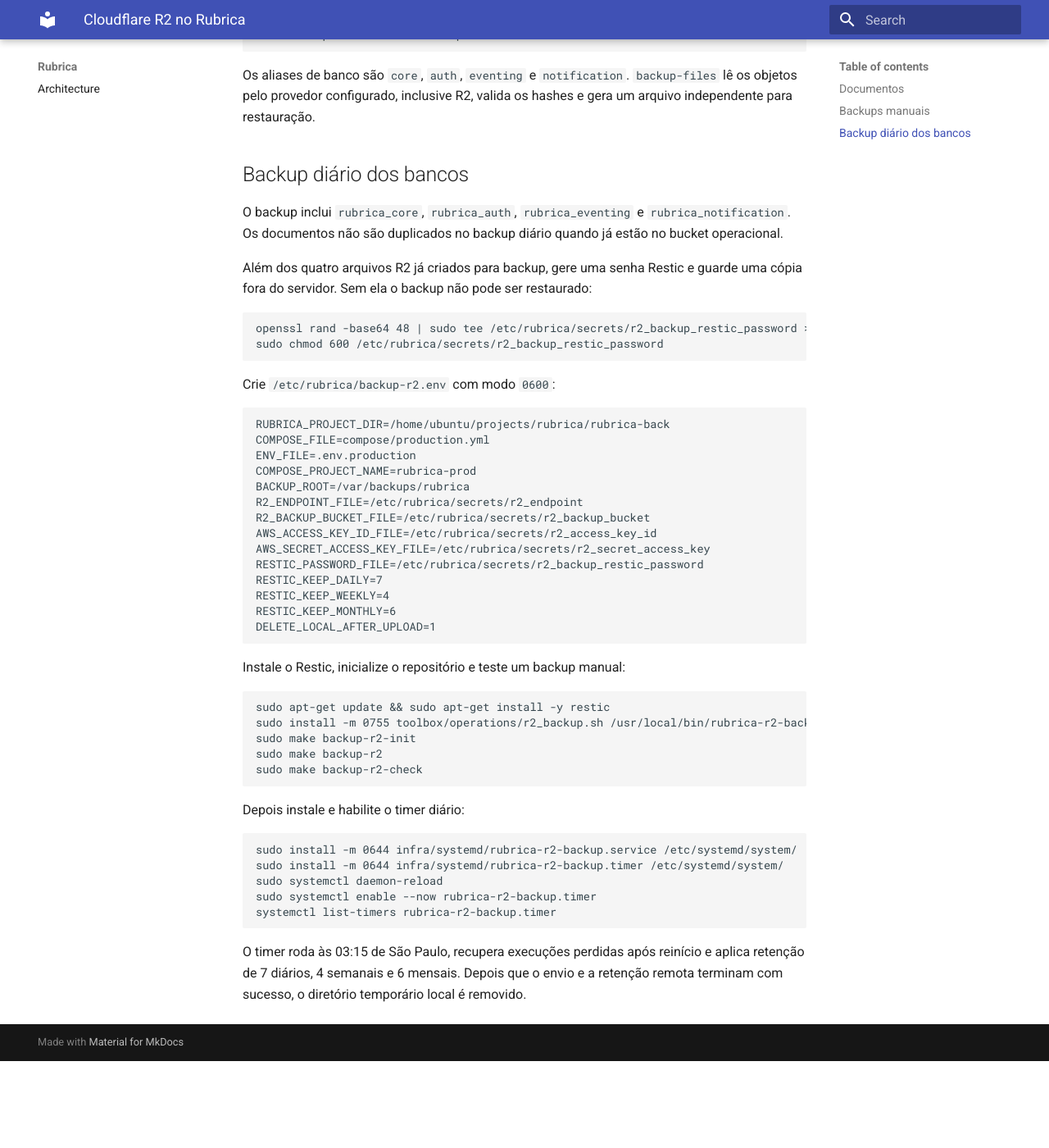
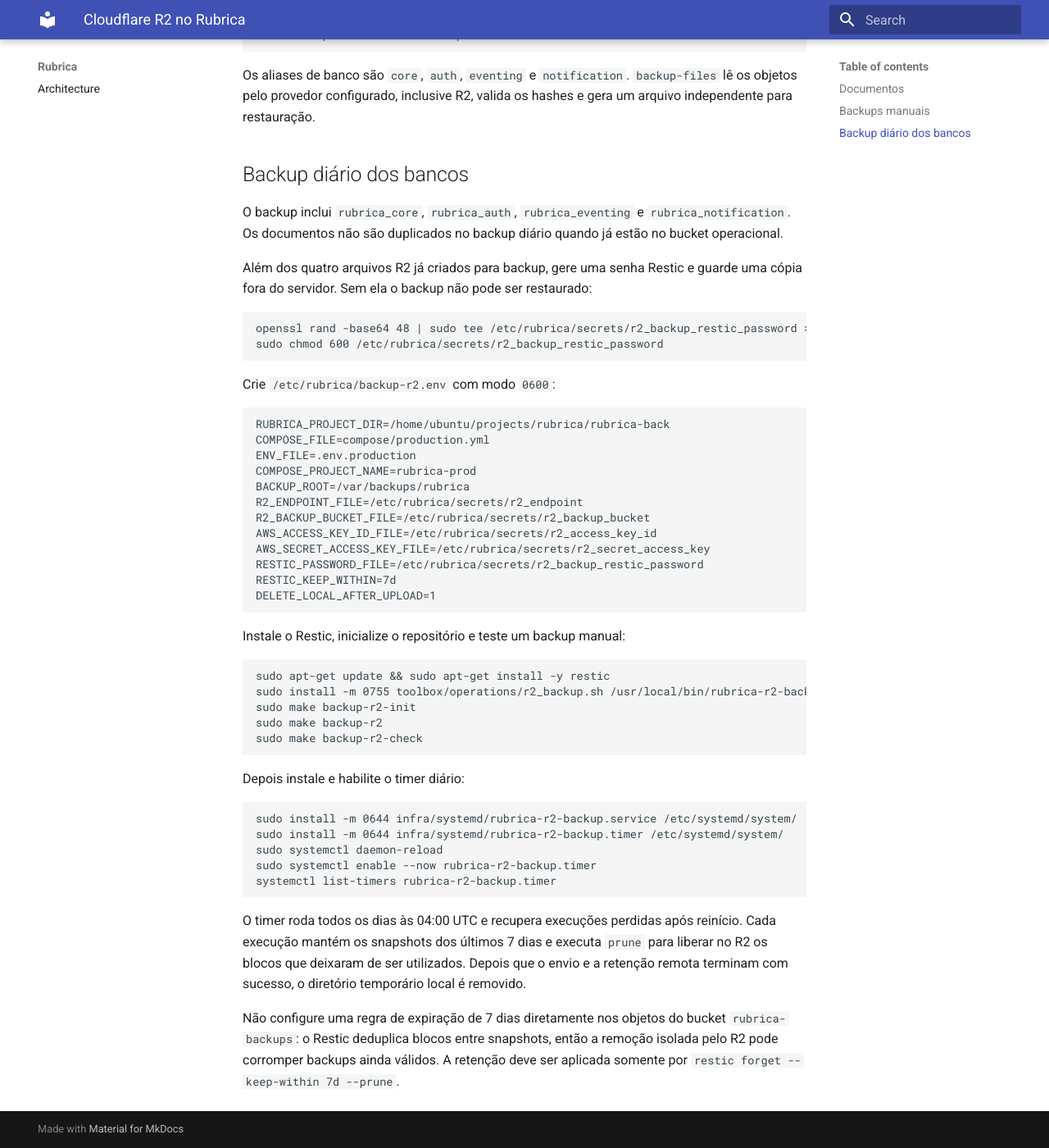
Before and after one commit to MatheusPaivaBrito/rubrica-back, an MkDocs documentation site: the page built from docs/CLOUDFLARE_R2.md, in a window 1280 px wide and 1400 px high, scrolled down 1303 px. Shown: the whole window at 82% size. Built offline with MkDocs 1.6.1 and Material for MkDocs 9.7.7, drawn with Linux system fonts in a browser that asks for light colours; before the commit the page ends 2597 px from its top, so only the background shows below that.

Commit message:
ops: retain seven days of daily R2 backups

````diff
--- a/docs/CLOUDFLARE_R2.md
+++ b/docs/CLOUDFLARE_R2.md
@@ -94,9 +94,7 @@
 AWS_ACCESS_KEY_ID_FILE=/etc/rubrica/secrets/r2_access_key_id
 AWS_SECRET_ACCESS_KEY_FILE=/etc/rubrica/secrets/r2_secret_access_key
 RESTIC_PASSWORD_FILE=/etc/rubrica/secrets/r2_backup_restic_password
-RESTIC_KEEP_DAILY=7
-RESTIC_KEEP_WEEKLY=4
-RESTIC_KEEP_MONTHLY=6
+RESTIC_KEEP_WITHIN=7d
 DELETE_LOCAL_AFTER_UPLOAD=1
 ```
 
@@ -120,6 +118,13 @@
 systemctl list-timers rubrica-r2-backup.timer
 ```
 
-O timer roda às 03:15 de São Paulo, recupera execuções perdidas após reinício e
-aplica retenção de 7 diários, 4 semanais e 6 mensais. Depois que o envio e a
-retenção remota terminam com sucesso, o diretório temporário local é removido.
+O timer roda todos os dias às 04:00 UTC e recupera execuções perdidas após
+reinício. Cada execução mantém os snapshots dos últimos 7 dias e executa
+`prune` para liberar no R2 os blocos que deixaram de ser utilizados. Depois que
+o envio e a retenção remota terminam com sucesso, o diretório temporário local
+é removido.
+
+Não configure uma regra de expiração de 7 dias diretamente nos objetos do
+bucket `rubrica-backups`: o Restic deduplica blocos entre snapshots, então a
+remoção isolada pelo R2 pode corromper backups ainda válidos. A retenção deve
+ser aplicada somente por `restic forget --keep-within 7d --prune`.
````
Also changed, not shown: 2 other files.
